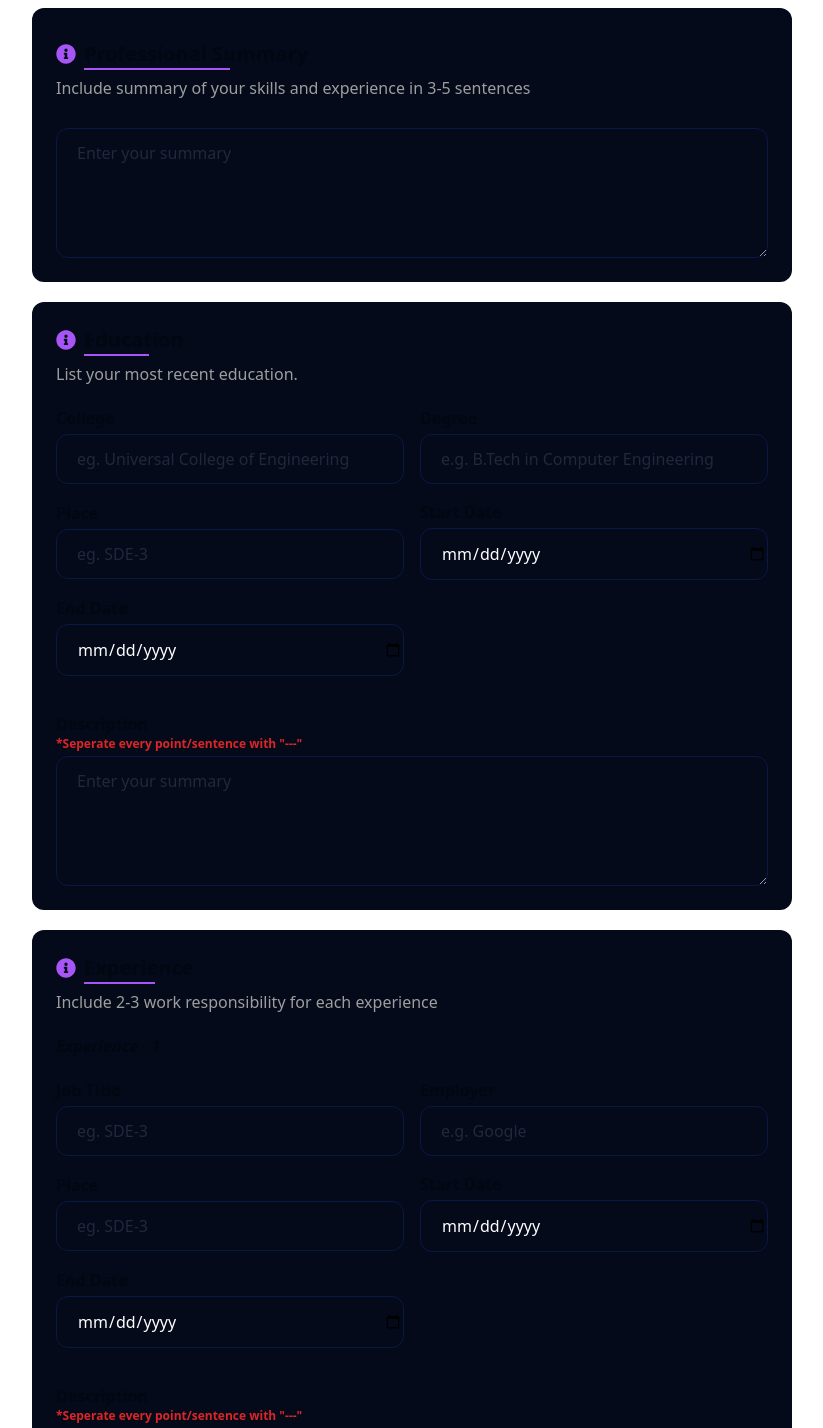
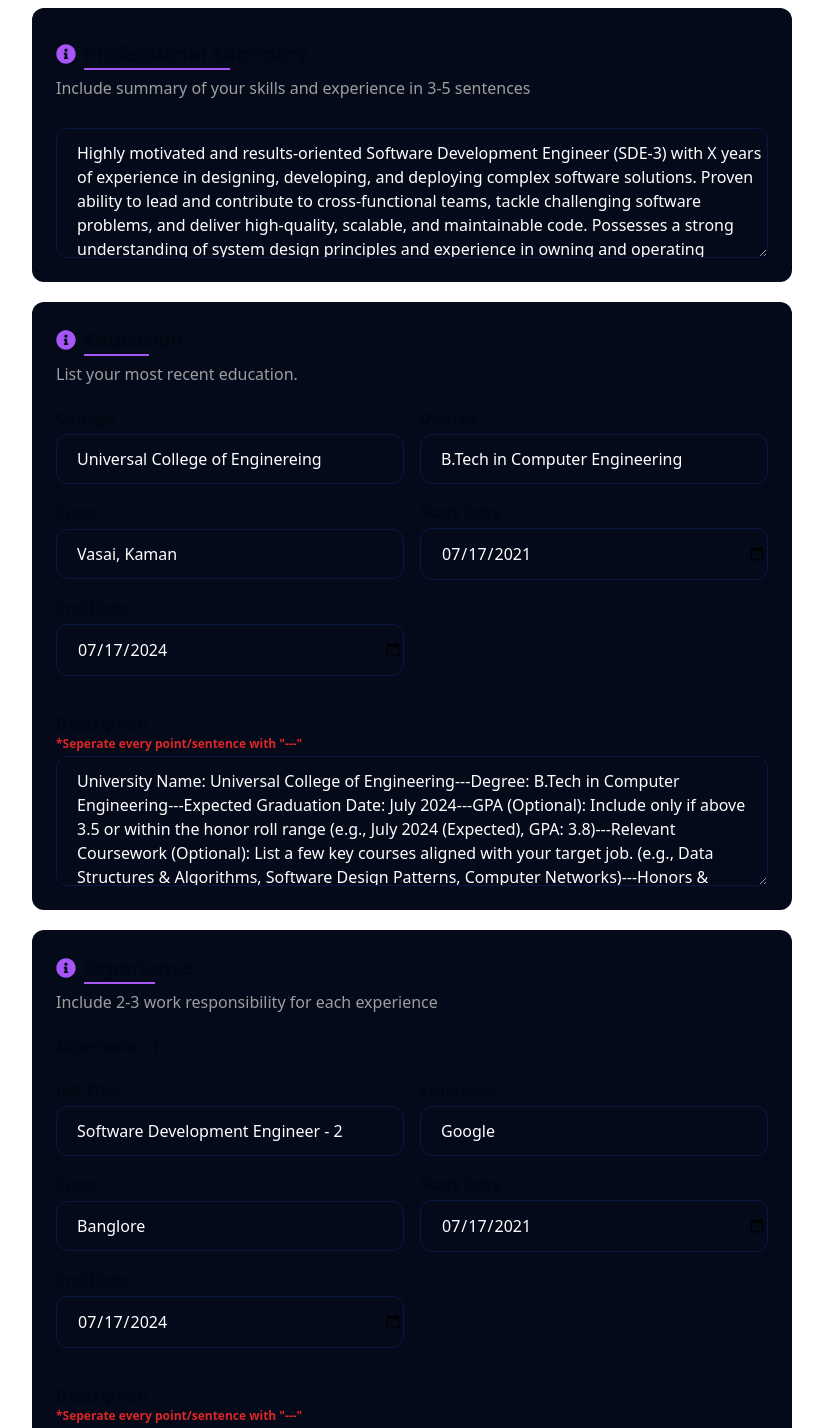
Before and after one commit to HarikrishnanYPR1707/EcliptiQ, a React (Vite) app in the folder client/: page /information in a window 1280 px wide. Shown: the part 940-2368 px from the top of the page, without its empty margins (228-1051 px from the left). Built offline with nearby package versions, Linux system fonts and the light colour scheme; no server answers; a web font is replaced by a local one.

Commit message:
Adding value for pre-filling the form

```diff
--- a/client/src/pages/Information.jsx
+++ b/client/src/pages/Information.jsx
@@ -388,6 +388,7 @@ const Information = () => {
               <textarea
                 placeholder="Enter your summary"
                 className="h-[130px] w-full rounded-xl border border-[#0a1846] bg-[#040a1a] py-3 pl-5 text-white placeholder:text-[#22283b] focus:border-none focus:outline focus:outline-purple-500"
+                value={userResumeData.professionalSummary}
                 onChange={(e) => {
                   setUserResumeData((prev) => ({
                     ...prev,
@@ -425,6 +426,7 @@ const Information = () => {
                 type="text"
                 placeholder="eg. Universal College of Engineering"
                 className="w-full rounded-xl border border-[#0a1846] bg-[#040a1a] py-3 pl-5 text-white placeholder:text-[#22283b] focus:border-none focus:outline focus:outline-purple-500"
+                value={userResumeData.education.college}
                 onChange={(e) => {
                   setUserResumeData((prev) => ({
                     ...prev,
@@ -444,6 +446,7 @@ const Information = () => {
                 type="text"
                 placeholder="e.g. B.Tech in Computer Engineering"
                 className="w-full rounded-xl border border-[#0a1846] bg-[#040a1a] py-3 pl-5 text-white placeholder:text-[#22283b] focus:border-none focus:outline focus:outline-purple-500"
+                value={userResumeData.education.degree}
                 onChange={(e) => {
                   setUserResumeData((prev) => ({
                     ...prev,
@@ -463,6 +466,7 @@ const Information = () => {
                 type="text"
                 placeholder="eg. SDE-3"
                 className="w-full rounded-xl border border-[#0a1846] bg-[#040a1a] py-3 pl-5 text-white placeholder:text-[#22283b] focus:border-none focus:outline focus:outline-purple-500"
+                value={userResumeData.education.place}
                 onChange={(e) => {
                   setUserResumeData((prev) => ({
                     ...prev,
@@ -487,6 +491,7 @@ const Information = () => {
                 type="date"
                 placeholder="eg. Feb, 2024"
                 className="w-full rounded-xl border border-[#0a1846] bg-[#040a1a] py-3 pl-5 text-white placeholder:text-[#22283b] focus:border-none focus:outline focus:outline-purple-500"
+                value={userResumeData.education.startDate}
                 onChange={(e) => {
                   setUserResumeData((prev) => ({
                     ...prev,
@@ -511,6 +516,7 @@ const Information = () => {
                 type="date"
                 placeholder="eg. Feb, 2024"
                 className="w-full rounded-xl border border-[#0a1846] bg-[#040a1a] py-3 pl-5 text-white placeholder:text-[#22283b] focus:border-none focus:outline focus:outline-purple-500"
+                value={userResumeData.education.endDate}
                 onChange={(e) => {
                   setUserResumeData((prev) => ({
                     ...prev,
@@ -533,6 +539,7 @@ const Information = () => {
                 <textarea
                   placeholder="Enter your summary"
                   className="h-[130px] w-full rounded-xl border border-[#0a1846] bg-[#040a1a] py-3 pl-5 text-white placeholder:text-[#22283b] focus:border-none focus:outline focus:outline-purple-500"
+                  value={userResumeData.education.description}
                   onChange={(e) => {
                     setUserResumeData((prev) => ({
                       ...prev,
@@ -576,6 +583,7 @@ const Information = () => {
                   type="text"
                   placeholder="eg. SDE-3"
                   className="w-full rounded-xl border border-[#0a1846] bg-[#040a1a] py-3 pl-5 text-white placeholder:text-[#22283b] focus:border-none focus:outline focus:outline-purple-500"
+                  value={userResumeData.experience.experience1.jobTitle}
                   onChange={(e) => {
                     setUserResumeData((prev) => ({
                       ...prev,
@@ -598,6 +606,7 @@ const Information = () => {
                   type="text"
                   placeholder="e.g. Google"
                   className="w-full rounded-xl border border-[#0a1846] bg-[#040a1a] py-3 pl-5 text-white placeholder:text-[#22283b] focus:border-none focus:outline focus:outline-purple-500"
+                  value={userResumeData.experience.experience1.employer}
                   onChange={(e) => {
                     setUserResumeData((prev) => ({
                       ...prev,
@@ -620,6 +629,7 @@ const Information = () => {
                   type="text"
                   placeholder="eg. SDE-3"
                   className="w-full rounded-xl border border-[#0a1846] bg-[#040a1a] py-3 pl-5 text-white placeholder:text-[#22283b] focus:border-none focus:outline focus:outline-purple-500"
+                  value={userResumeData.experience.experience1.place}
                   onChange={(e) => {
                     setUserResumeData((prev) => ({
                       ...prev,
@@ -647,6 +657,7 @@ const Information = () => {
                   type="date"
                   placeholder="eg. Feb, 2024"
                   className="w-full rounded-xl border border-[#0a1846] bg-[#040a1a] py-3 pl-5 text-white placeholder:text-[#22283b] focus:border-none focus:outline focus:outline-purple-500"
+                  value={userResumeData.experience.experience1.startDate}
                   onChange={(e) => {
                     setUserResumeData((prev) => ({
                       ...prev,
@@ -674,6 +685,7 @@ const Information = () => {
                   type="date"
                   placeholder="eg. Feb, 2024"
                   className="w-full rounded-xl border border-[#0a1846] bg-[#040a1a] py-3 pl-5 text-white placeholder:text-[#22283b] focus:border-none focus:outline focus:outline-purple-500"
+                  value={userResumeData.experience.experience1.endDate}
                   onChange={(e) => {
                     setUserResumeData((prev) => ({
                       ...prev,
@@ -699,6 +711,7 @@ const Information = () => {
                   <textarea
                     placeholder="Enter your summary"
                     className="h-[130px] w-full rounded-xl border border-[#0a1846] bg-[#040a1a] py-3 pl-5 text-white placeholder:text-[#22283b] focus:border-none focus:outline focus:outline-purple-500"
+                    value={userResumeData.experience.experience1.description}
                     onChange={(e) => {
                       setUserResumeData((prev) => ({
                         ...prev,
```
